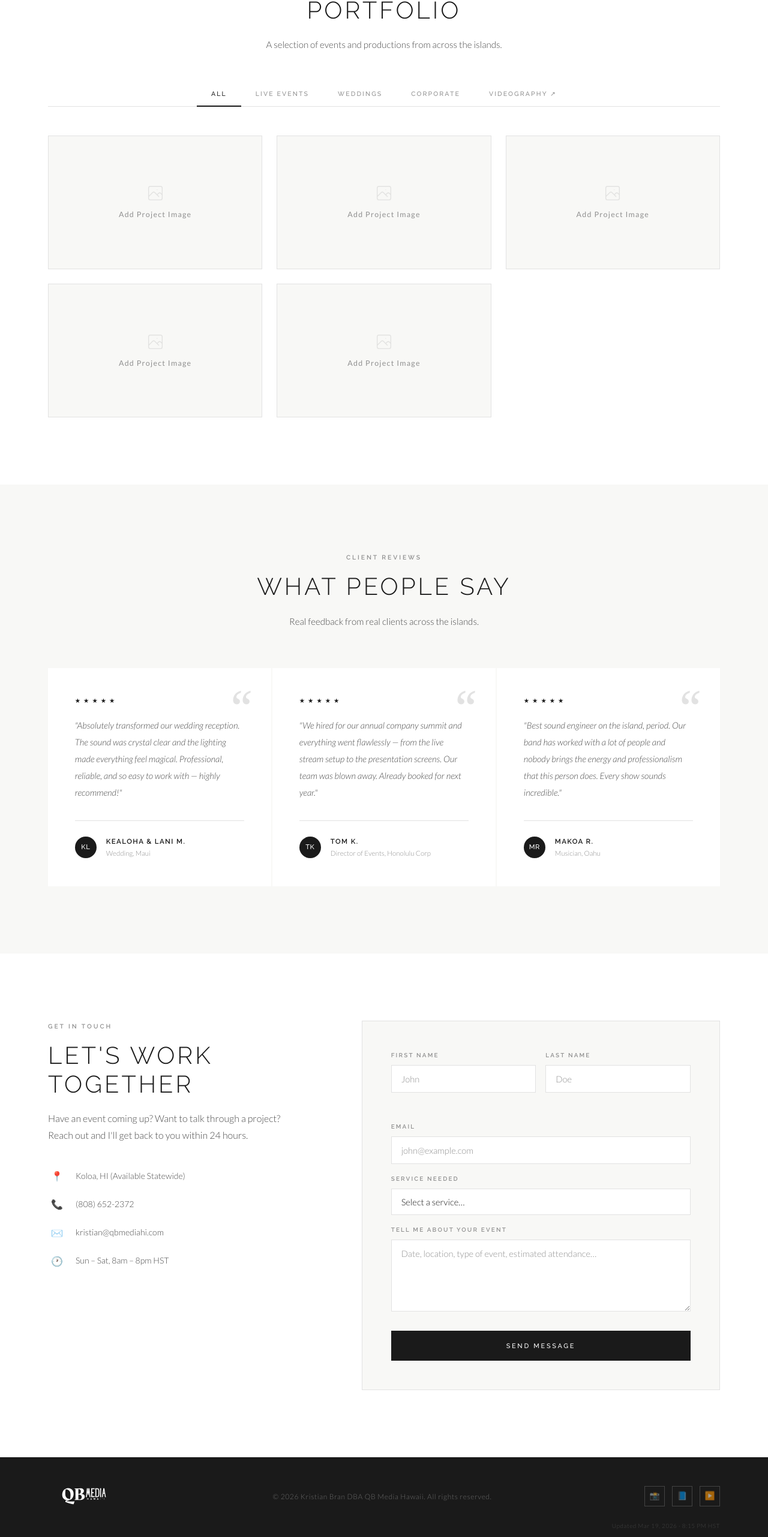
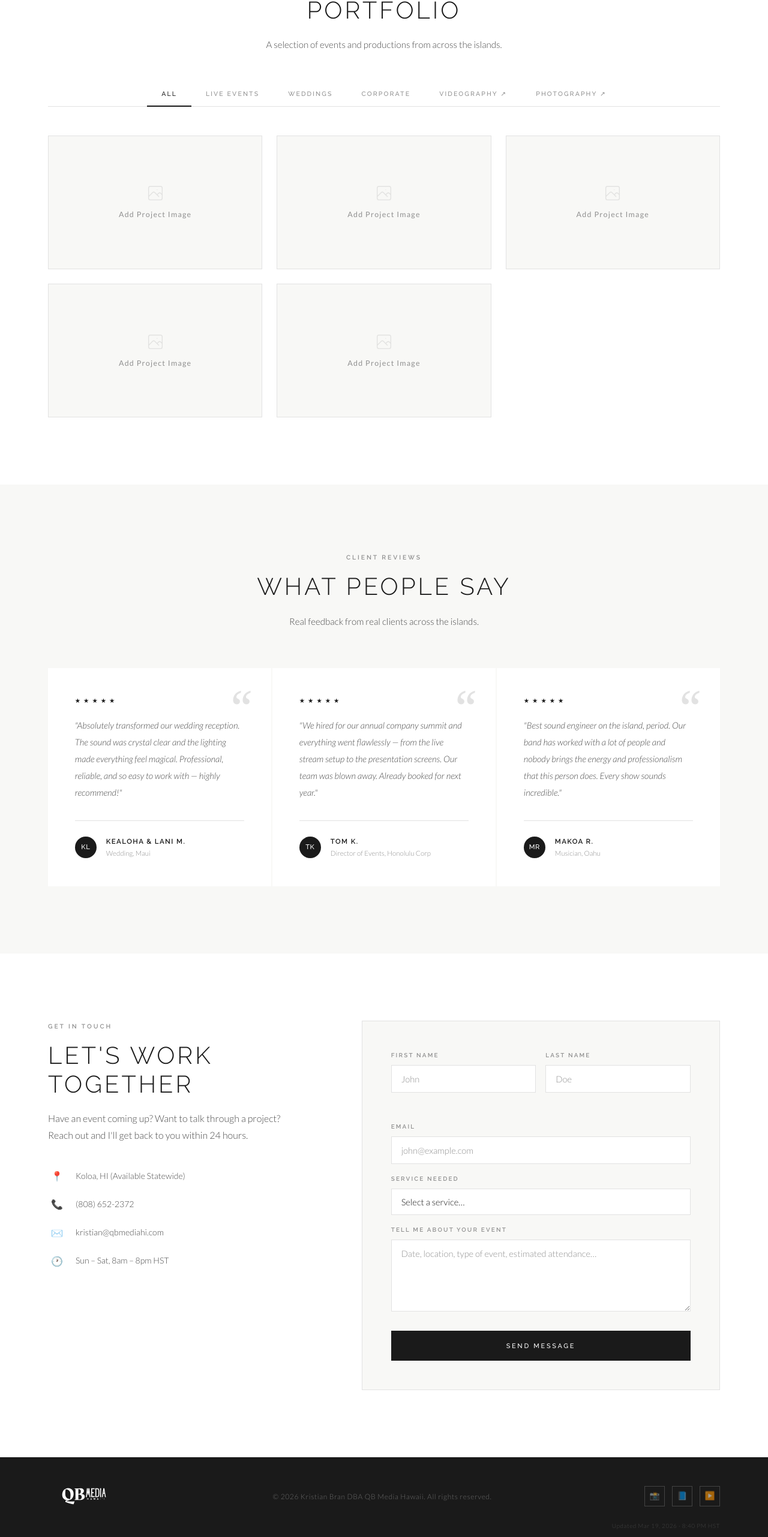
Before and after one commit to quisibran/claude-website, a plain HTML site: page index.html in a window 1280 px wide. Shown: the part 3197-5760 px from the top of the page at 60% size. Drawn offline with Linux system fonts and the light colour scheme.

Commit message:
Update index.html

```diff
--- a/index.html
+++ b/index.html
@@ -1008,6 +1008,7 @@
             <ul class="dropdown-menu">
               <li><a href="#portfolio">All Work</a></li>
               <li><a href="videography.html">Videography</a></li>
+              <li><a href="photography.html">Photography</a></li>
             </ul>
           </li>
           <li><a href="#testimonials">Reviews</a></li>
@@ -1171,6 +1172,7 @@
         <button class="filter-btn" data-filter="wedding">Weddings</button>
         <button class="filter-btn" data-filter="corporate">Corporate</button>
         <a href="videography.html" class="filter-btn">Videography ↗</a>
+        <a href="photography.html" class="filter-btn">Photography ↗</a>
       </div>
       <div class="portfolio-grid">
         <div class="portfolio-item" data-category="live">
@@ -1377,7 +1379,7 @@
       </div>
     </div>
     <div class="container" style="text-align:right; margin-top:1rem;">
-      <span style="font-size:0.62rem; color:rgba(255,255,255,0.18); font-weight:300; letter-spacing:0.06em;">Updated Mar 19, 2026 · 8:15 PM HST</span>
+      <span style="font-size:0.62rem; color:rgba(255,255,255,0.18); font-weight:300; letter-spacing:0.06em;">Updated Mar 19, 2026 · 8:40 PM HST</span>
     </div>
   </footer>
 
```
